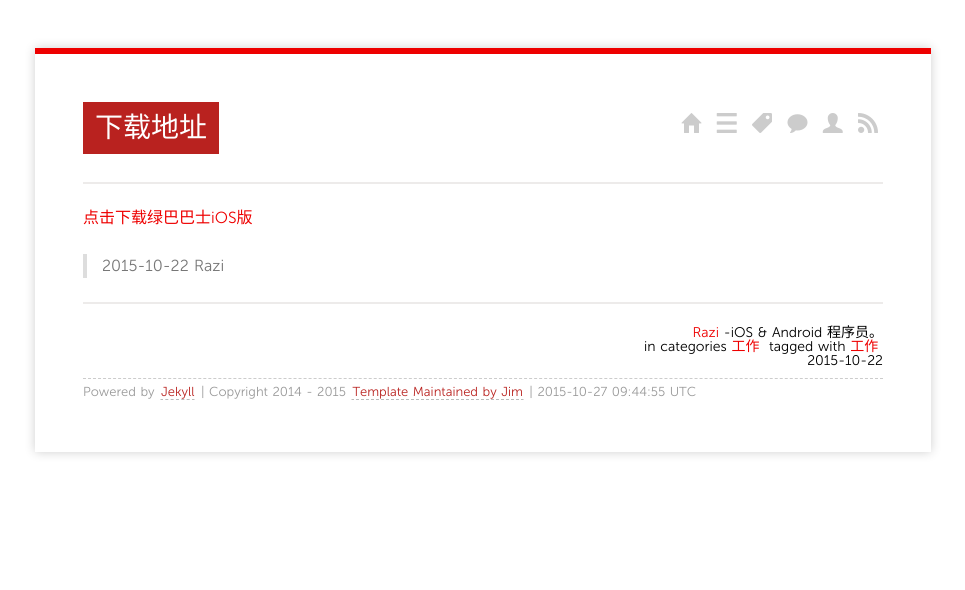
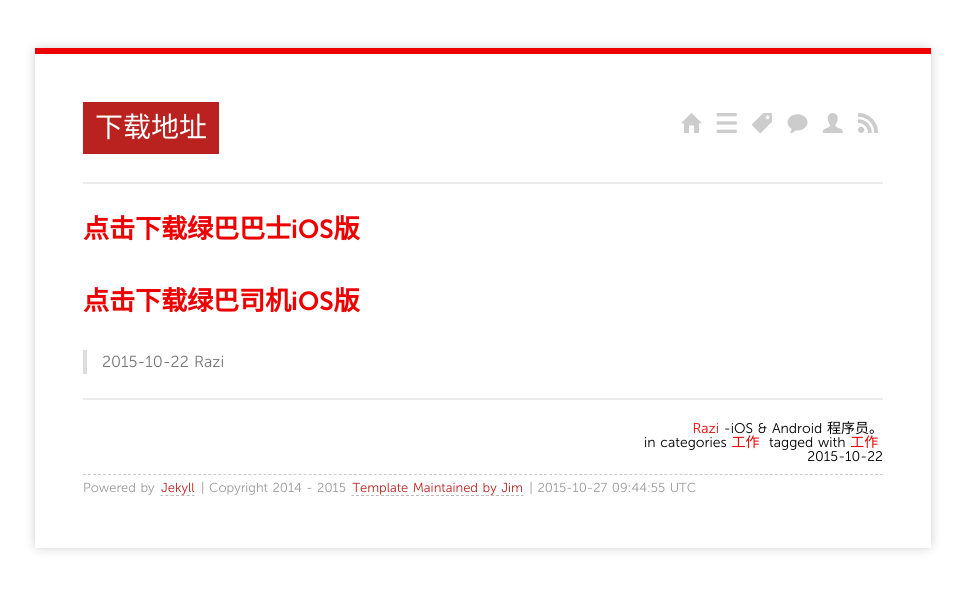
Before and after one commit to tanysang/tanysang.github.io, a Jekyll site: the page built from _posts/2015/2015-10-22-绿巴巴士下载地址.md, in a window 1280 px wide. Shown: the top 590 px of the page, without its empty margins (157-1122 px from the left). Built offline with Jekyll 4.4.1, drawn with Linux system fonts in a browser that asks for light colours; nearby versions of some CDN libraries; Markdown is read by kramdown in place of the engine named in the settings; comment, search, counter and statistics services are not loaded.

Commit message:
司机下载

```diff
--- a/_posts/2015/2015-10-22-绿巴巴士下载地址.md
+++ b/_posts/2015/2015-10-22-绿巴巴士下载地址.md
@@ -6,7 +6,12 @@ categories:
 tags:
 - 工作
 ---
-[点击下载绿巴巴士iOS版](itms-services://?action=download-manifest&url=https://dn-raziailfm.qbox.me/GreenBus.plist)
+
+##[点击下载绿巴巴士iOS版](itms-services://?action=download-manifest&url=https://dn-raziailfm.qbox.me/GreenBus.plist)
+
+##[点击下载绿巴司机iOS版](itms-services://?action=download-manifest&url=https://dn-raziailfm.qbox.me/GreenBusDriver.plist)
+
+
 
 
 > 2015-10-22 Razi
```
